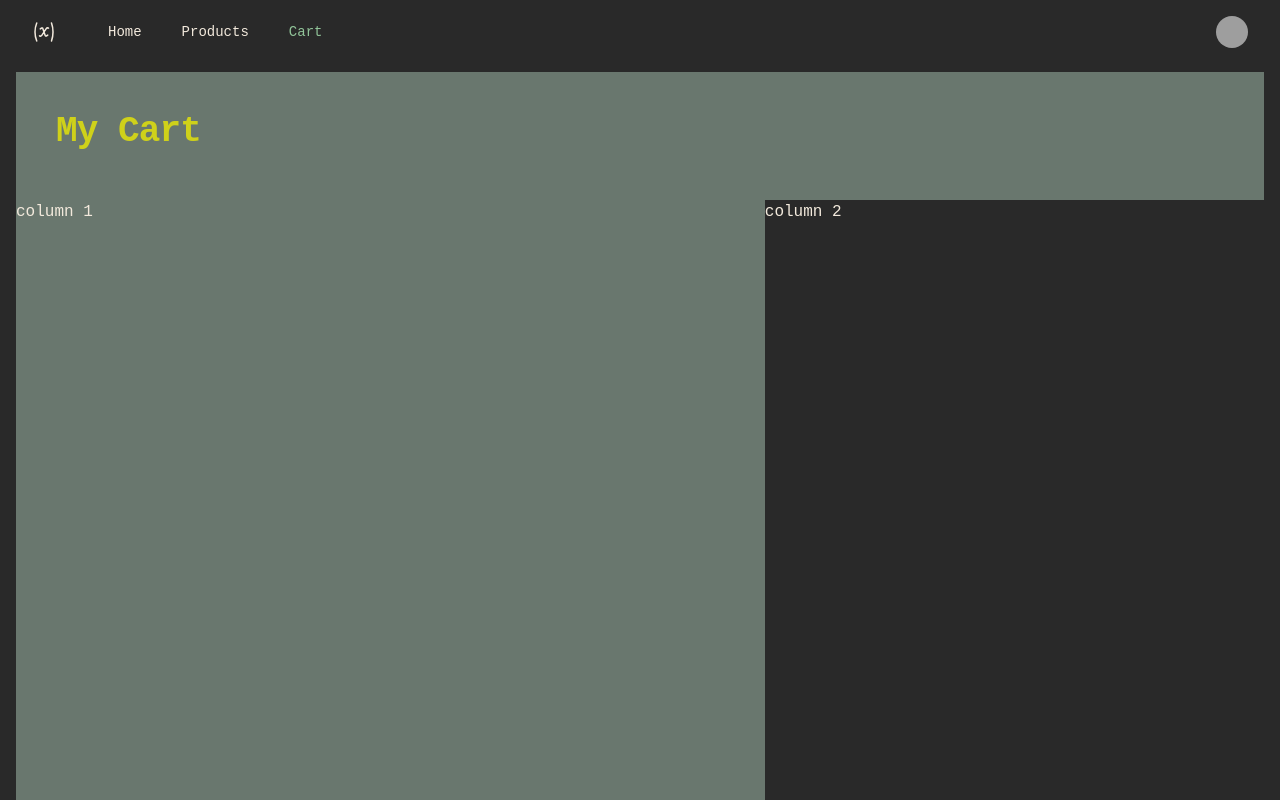
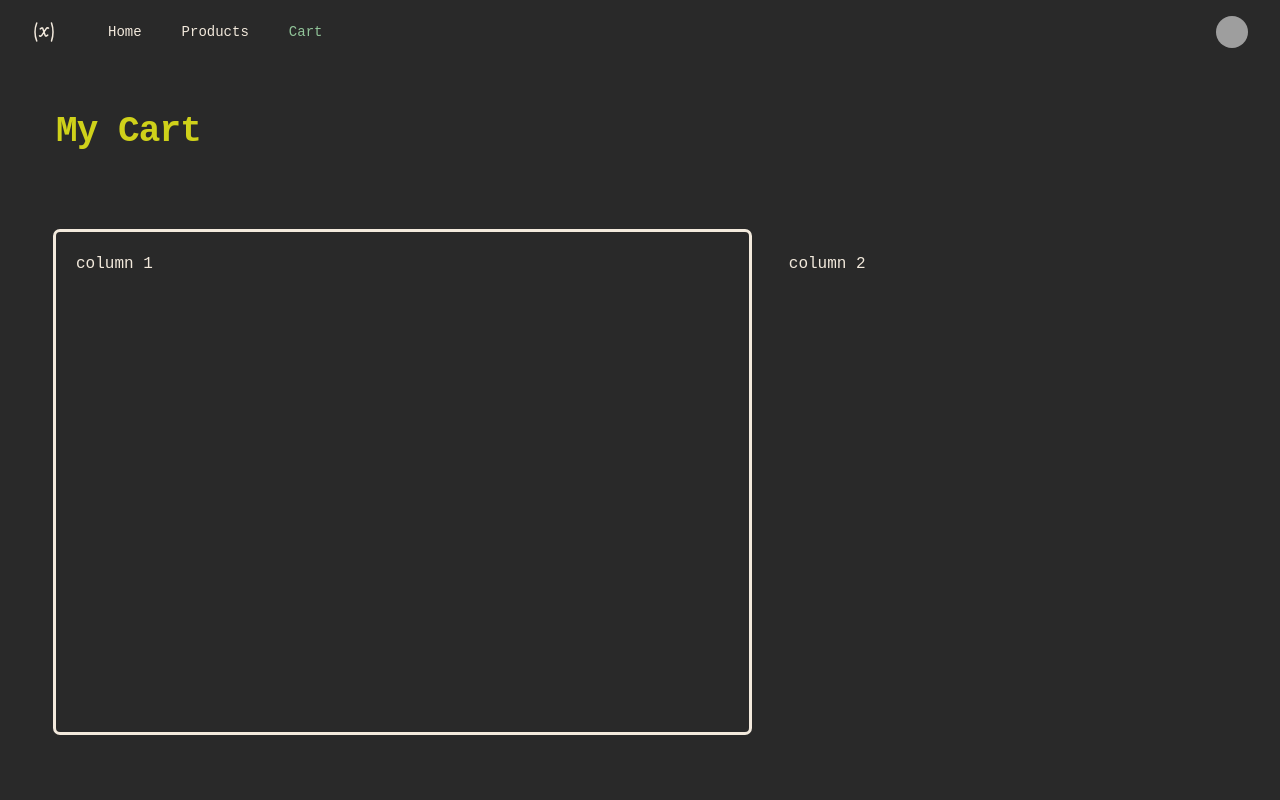
Before and after one commit to lukeconnolly2/Ai-Store, a React (Vite) app in the folder frontend/: page /cart in a window 1280 px wide. Built offline with nearby package versions, Linux system fonts and the light colour scheme; grey boxes are pictures that could not be loaded.

Commit message:
Update styling for cart

```diff
--- a/frontend/src/pages/Cart.jsx
+++ b/frontend/src/pages/Cart.jsx
@@ -1,12 +1,12 @@
 export default function Cart() {
   return (
-    <div className="h-screen md:h-[80vh] w-full">
-      <div className="bg-bglight h-1/5 pl-5 md:pl-10 pt-10">
+    <div className="h-screen md:h-[80vh] w-full px-5  md:px-10 pt-10">
+      <div className="h-1/5">
         <h2 className="font text-2xl font-bold tracking-tight text-alt sm:text-4xl">My Cart</h2>
       </div>
-      <div className="bg-alt h-[75vh] grid grid-cols-1 md:grid-cols-5">
-        <div className="bg-bglight h-full col-span-3"> column 1</div>
-        <div className="bg-bgdark h-full col-span-2">column 2</div>
+      <div className="h-5/6 grid grid-cols-1 md:grid-cols-5 gap-5">
+        <div className="h-full col-span-3 outline outline-offset-0 outline-3 p-5 outline-primary rounded"> column 1</div>
+        <div className="h-full col-span-2 p-5">column 2</div>
       </div>
     </div>
   )
```
